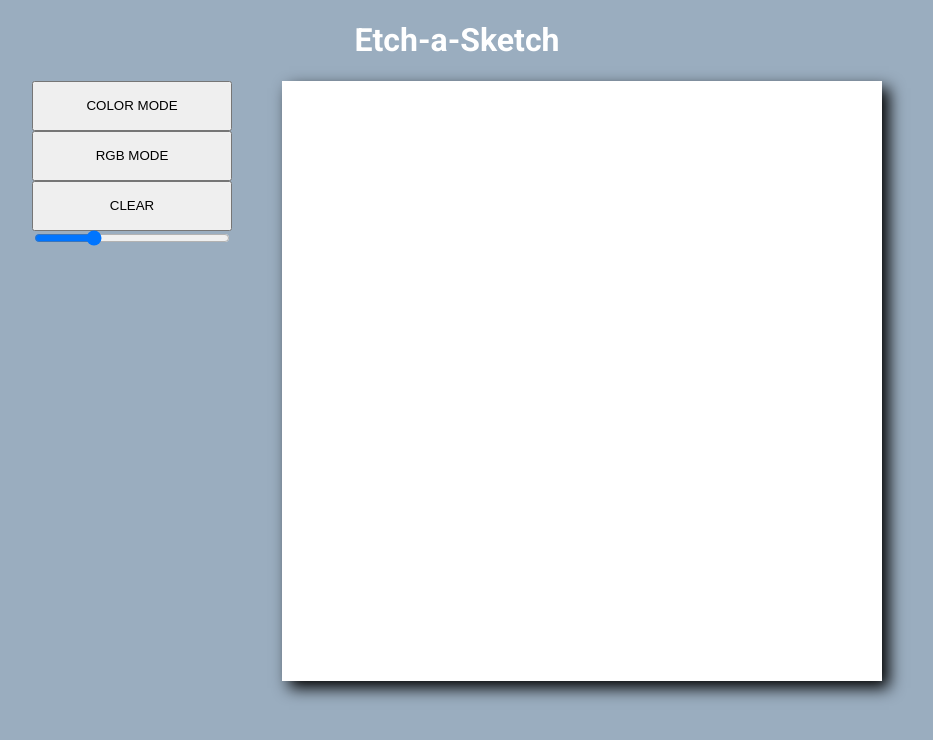
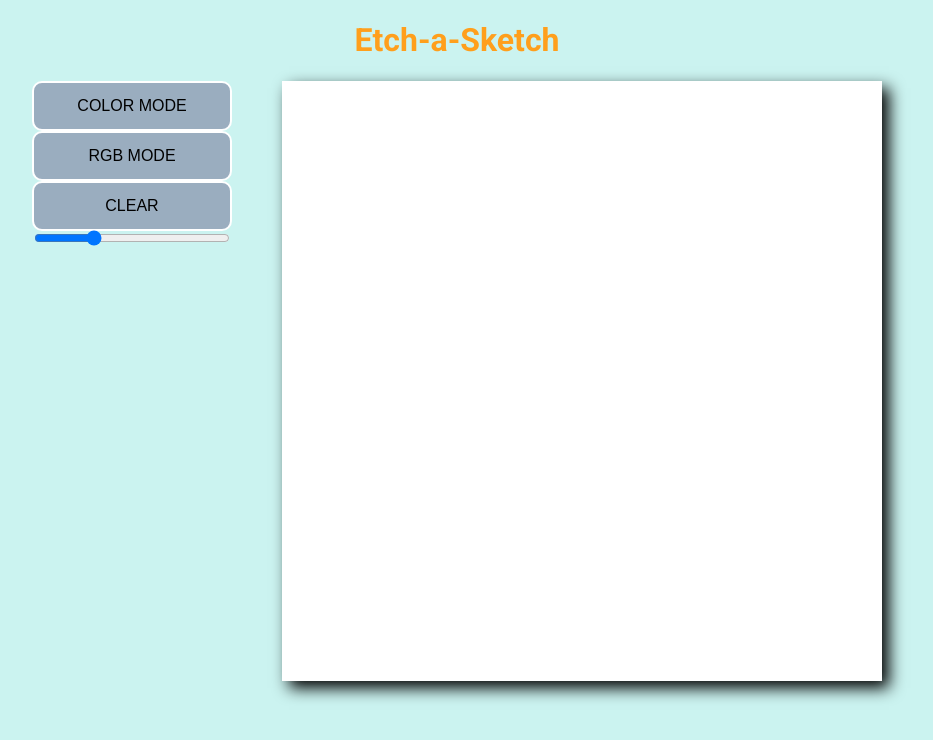
Before and after one commit to theigorp/etch-a-sketch, a plain HTML site: page index.html in a window 1280 px wide. Shown: the whole page, without its empty margins (183-1116 px from the left). Drawn offline with Linux system fonts and the light colour scheme.

Commit message:
change colors

```diff
--- a/styles.css
+++ b/styles.css
@@ -8,7 +8,7 @@ body {
     flex-direction: column;
     align-items: center;
     justify-content: center;
-    background-color: #9AADBF;
+    background-color: #cbf3f0;
     font-family: 'Roboto', sans-serif;
 }
 
@@ -45,7 +45,7 @@ main {
 }
 
 h1 {
-    color: white;
+    color: #ff9f1c;
 }
 
 .slider {
@@ -56,4 +56,9 @@ h1 {
 button {
     height: 50px;
     width: 200px;
+    background-color: #9AADBF;
+    border-radius: 10px;
+    border: 2px solid white;
+    color: black;
+    font-size: 16px;
 }
```
